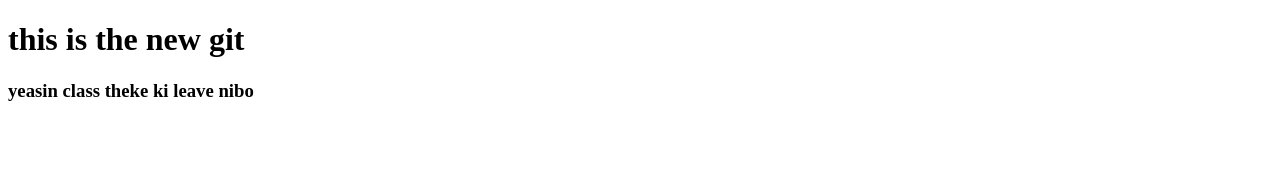
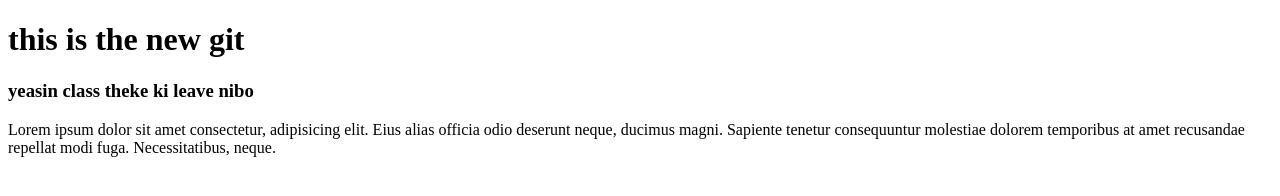
Before and after one commit to Abdussh01/git-push, a plain HTML site: page index.html in a window 1280 px wide. Drawn offline with Linux system fonts and the light colour scheme.

Commit message:
paragraph commit

```diff
--- a/index.html
+++ b/index.html
@@ -9,5 +9,6 @@
 <body>
     <h1>this is the new git </h1>
     <h3>yeasin class theke ki leave nibo</h3>
+    <p>Lorem ipsum dolor sit amet consectetur, adipisicing elit. Eius alias officia odio deserunt neque, ducimus magni. Sapiente tenetur consequuntur molestiae dolorem temporibus at amet recusandae repellat modi fuga. Necessitatibus, neque.</p>
 </body>
 </html>
```
